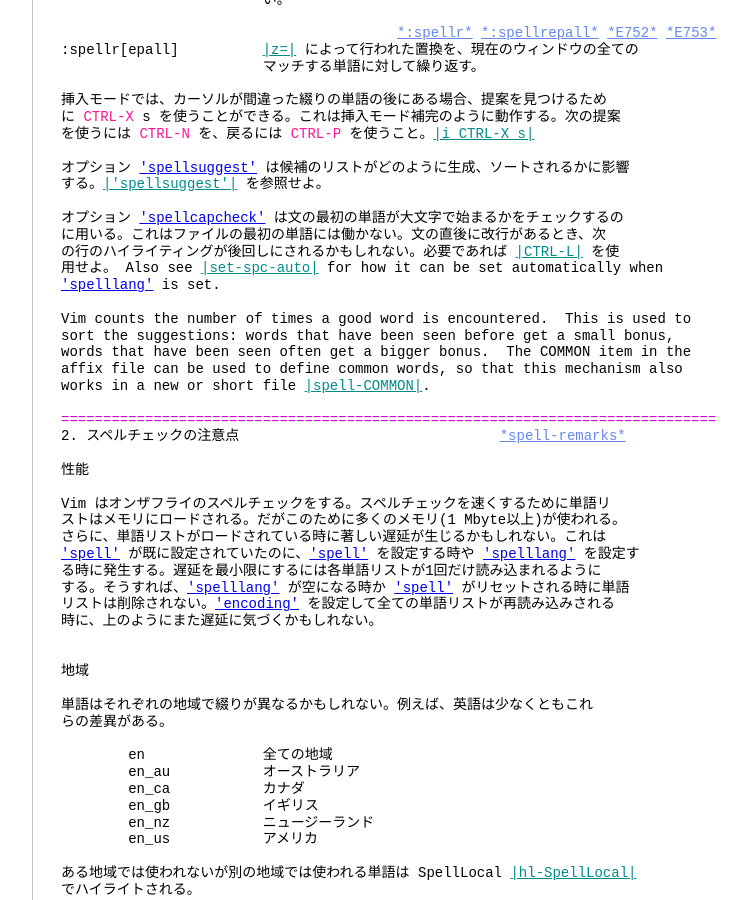
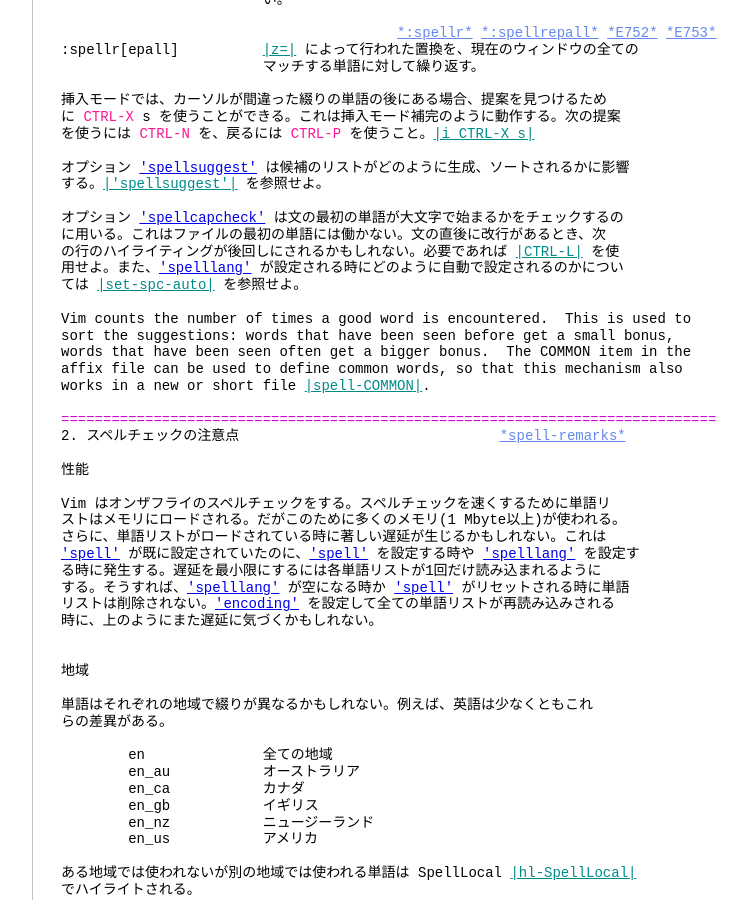
Before and after one commit to vim-jp/vimdoc-ja, a Jekyll site: the page built from spell.html, in a window 1280 px wide and 900 px high, scrolled down 3386 px. Shown: the whole window, without its empty margins (340-1087 px from the left). Built offline with Jekyll 4.4.1, drawn with Linux system fonts in a browser that asks for light colours; nearby versions of some CDN libraries; Markdown is read by kramdown in place of the engine named in the settings; comment, search, counter and statistics services are not loaded.

Commit message:
Deployed vim-jp/vimdoc-ja@623c968ee5414dd24b140dac2ef3dfd178bfb722 by ixeris.kaoriya.net

```diff
--- a/spell.html
+++ b/spell.html
@@ -208,8 +208,8 @@ z=&nbsp;&nbsp;&nbsp;&nbsp;&nbsp;&nbsp;&nbsp;&nbsp;&nbsp;&nbsp;&nbsp;&nbsp;&nbsp;
 オプション&nbsp;<a class="Type" href="options.html#'spellcapcheck'">'spellcapcheck'</a>&nbsp;は文の最初の単語が大文字で始まるかをチェックするの<br>
 に用いる。これはファイルの最初の単語には働かない。文の直後に改行があるとき、次<br>
 の行のハイライティングが後回しにされるかもしれない。必要であれば&nbsp;<a class="Identifier" href="various.html#CTRL-L">|CTRL-L|</a>&nbsp;を使<br>
-用せよ。 Also see&nbsp;<a class="Identifier" href="spell.html#set-spc-auto">|set-spc-auto|</a>&nbsp;for how it can be set automatically when<br>
-<a class="Type" href="options.html#'spelllang'">'spelllang'</a>&nbsp;is set.<br>
+用せよ。また、<a class="Type" href="options.html#'spelllang'">'spelllang'</a>&nbsp;が設定される時にどのように自動で設定されるのかについ<br>
+ては&nbsp;<a class="Identifier" href="spell.html#set-spc-auto">|set-spc-auto|</a>&nbsp;を参照せよ。<br>
 <br>
 Vim counts the number of times a good word is encountered.&nbsp;&nbsp;This is used to<br>
 sort the suggestions: words that have been seen before get a small bonus,<br>
```
